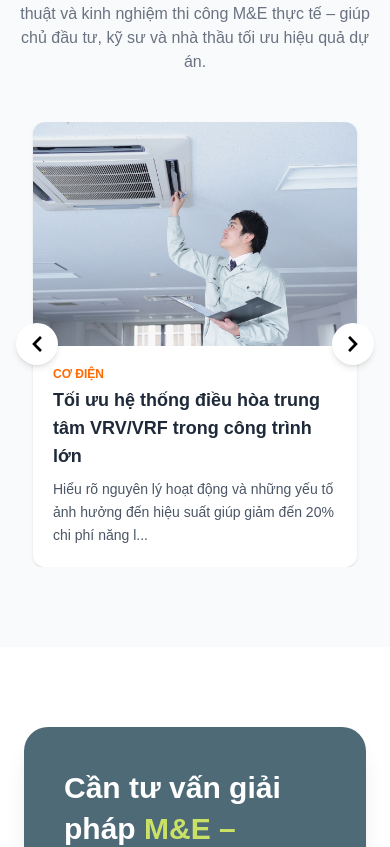
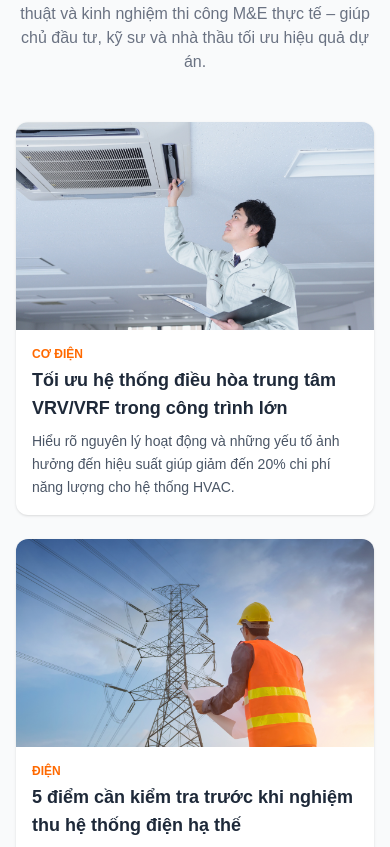
Before and after one commit to truongcaophuc/viettop, a Next.js app: page / in a window 390 px wide. Shown: the part 9949-10796 px from the top of the page. Built offline with nearby package versions, Linux system fonts and the light colour scheme.

Commit message:
bảng mobile update3

```diff
--- a/src/components/home/ArticleSlider.tsx
+++ b/src/components/home/ArticleSlider.tsx
@@ -7,7 +7,6 @@ import { FaChevronLeft, FaChevronRight } from "react-icons/fa";
 import "slick-carousel/slick/slick.css";
 import "slick-carousel/slick/slick-theme.css";
 
-// 🔹 Custom arrow buttons
 // eslint-disable-next-line @typescript-eslint/no-explicit-any
 const NextArrow = ({ onClick }: any) => (
   <button
@@ -72,7 +71,6 @@ export default function ArticleSlider() {
     },
   ];
 
-  // ✅ FIX: bỏ centerMode & set width full trên mobile
   const settings = {
     dots: false,
     infinite: true,
@@ -86,24 +84,6 @@ export default function ArticleSlider() {
       { breakpoint: 1536, settings: { slidesToShow: 4 } },
       { breakpoint: 1280, settings: { slidesToShow: 3 } },
       { breakpoint: 1024, settings: { slidesToShow: 2 } },
-      {
-        breakpoint: 768,
-        settings: {
-          slidesToShow: 1,
-          slidesToScroll: 1,
-          centerMode: false,
-          centerPadding: "0px",
-        },
-      },
-      {
-        breakpoint: 480,
-        settings: {
-          slidesToShow: 1,
-          slidesToScroll: 1,
-          centerMode: false,
-          centerPadding: "0px",
-        },
-      },
     ],
   };
 
@@ -125,8 +105,9 @@ export default function ArticleSlider() {
           </p>
         </motion.h2>
 
-        <div className="relative">
-          <Slider {...settings} className="article-slider">
+        {/* Desktop Slider */}
+        <div className="hidden md:block relative">
+          <Slider {...settings}>
             {articles.map((article) => (
               <div key={article.id} className="px-3 md:px-4">
                 <motion.div
@@ -161,35 +142,45 @@ export default function ArticleSlider() {
               </div>
             ))}
           </Slider>
+        </div>
 
-          {/* ✅ CSS FIX: ép chiều rộng slide full + không co */}
-          <style jsx global>{`
-            .article-slider .slick-slide {
-              display: flex !important;
-              justify-content: center;
-              align-items: stretch;
-            }
-            .article-slider .slick-slide > div {
-              width: 100% !important;
-              max-width: 100% !important;
-              display: flex;
-            }
-            .article-slider .slick-list {
-              overflow: hidden;
-            }
-            @media (max-width: 768px) {
-              .article-slider .slick-slide {
-                padding: 0 5px;
-              }
-              .article-slider .slick-slide > div {
-                width: 100% !important;
-              }
-              .article-slider .slick-track {
-                display: flex !important;
-                gap: 0;
-              }
-            }
-          `}</style>
+        {/* Mobile List (không dùng slider để tránh lỗi) */}
+        {/* Mobile List (hiệu ứng 1.5s mỗi item) */}
+        <div className="block md:hidden space-y-6">
+          {articles.map((article, index) => (
+            <motion.div
+              key={article.id}
+              className="overflow-hidden bg-white rounded-xl shadow-sm hover:shadow-md transition-all duration-500"
+              initial={{ opacity: 0, y: 60 }}
+              whileInView={{ opacity: 1, y: 0 }}
+              viewport={{ once: true }}
+              transition={{
+                duration: 1.5,
+                delay: index * 0.6,
+                ease: "easeOut",
+              }}
+            >
+              <div className="relative w-full h-52 sm:h-64">
+                <Image
+                  src={article.image}
+                  alt={article.title}
+                  fill
+                  className="object-cover"
+                />
+              </div>
+              <div className="p-4">
+                <p className="text-xs text-orange-500 font-semibold mb-1 uppercase">
+                  {article.category}
+                </p>
+                <h3 className="text-lg font-bold text-gray-800 mb-2 hover:text-green-600 transition">
+                  {article.title}
+                </h3>
+                <p className="text-sm text-gray-600 leading-relaxed">
+                  {article.description}
+                </p>
+              </div>
+            </motion.div>
+          ))}
         </div>
       </div>
     </section>
```
